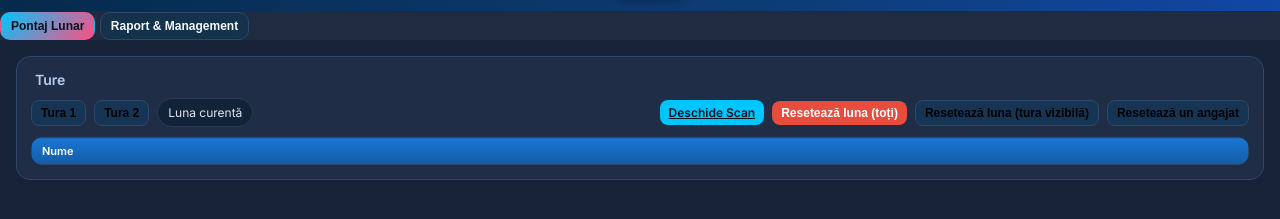
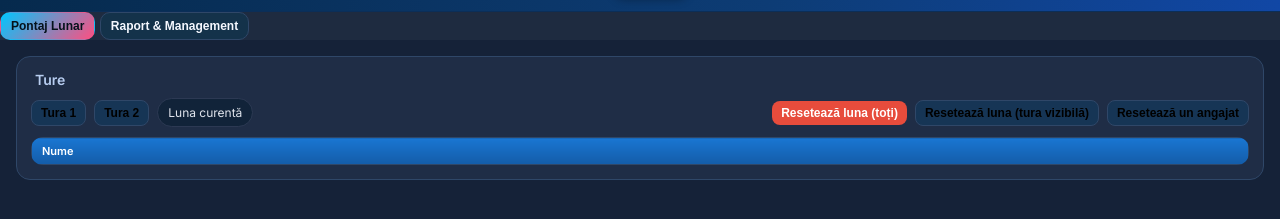
Before and after one commit to AlexDragan12/pontaj-indepo, a plain HTML site: page index.html in a window 1280 px wide. Shown: the part 53-272 px from the top of the page. Drawn offline with nearby package versions, Linux system fonts and the light colour scheme; no server answers.

Commit message:
Update index.html

```diff
--- a/index.html
+++ b/index.html
@@ -268,7 +268,6 @@ td.total{ font-weight:700; background: #102a42 }
             <span class="pill">Luna curentă</span>
           </div>
           <div class="right">
-            <a class="btn primary" href="scan.html" title="Deschide pagina de scanare">Deschide Scan</a>
             <button class="btn danger" onclick="resetPontaj('all')">Resetează luna (toți)</button>
             <button class="btn ghost" onclick="resetPontaj('vizibil')">Resetează luna (tura vizibilă)</button>
             <button class="btn ghost" onclick="resetPontajAngajat()">Resetează un angajat</button>
@@ -320,7 +319,6 @@ td.total{ font-weight:700; background: #102a42 }
           </div>
 
           <div class="right">
-             <a class="btn primary" href="scan.html" title="Deschide pagina de scanare">Deschide Scan</a>
             <button class="btn ghost" id="reloadBtn"><span class="spinner" style="display:none" id="loadSpin"></span> Reîncarcă</button>
             <button class="btn primary" onclick="exportXLSXAdmin()">Export XLSX (Raport)</button>
             <button class="btn primary" onclick="exportPDFAdmin()">Export PDF (Raport)</button>
```
